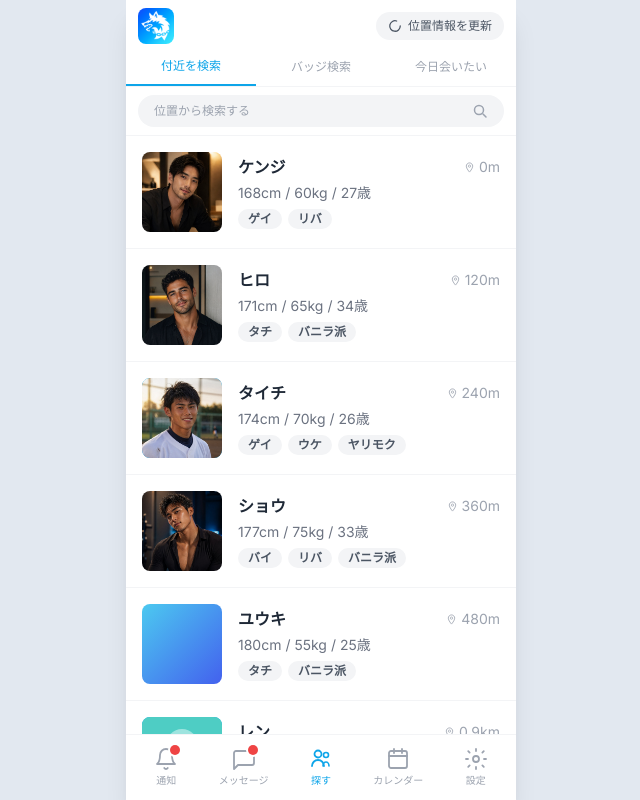
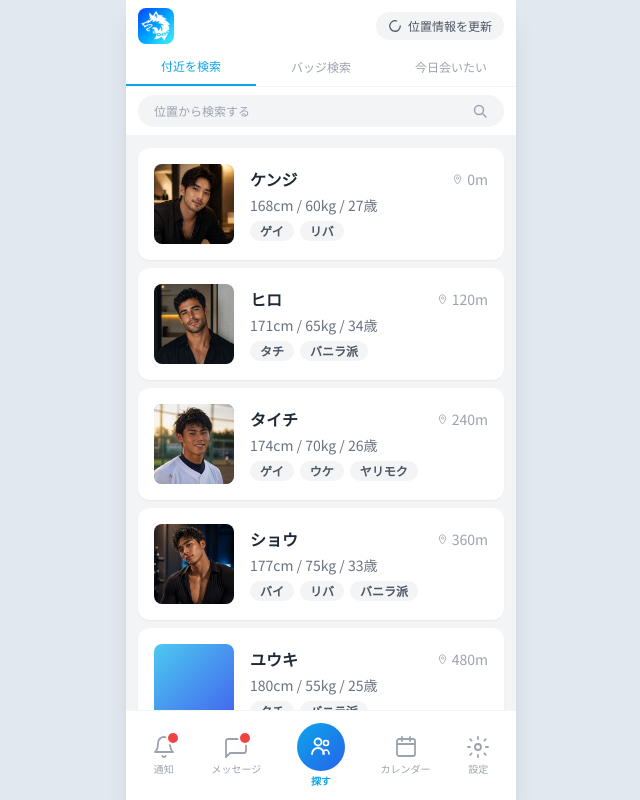
Before and after one commit to UNLEASH-hub/unleash-prototype, a Next.js app: page /users in a window 1280 px wide. Shown: the whole page, without its empty margins (319-959 px from the left). Built offline with nearby package versions, Linux system fonts and the light colour scheme.

Commit message:
Card-style list design with gray background across all screens

```diff
--- a/src/app/layout.tsx
+++ b/src/app/layout.tsx
@@ -1,8 +1,8 @@
 import type { Metadata, Viewport } from 'next'
-import { Inter } from 'next/font/google'
+import { Noto_Sans_JP } from 'next/font/google'
 import './globals.css'
 
-const inter = Inter({ subsets: ['latin'] })
+const notoSansJP = Noto_Sans_JP({ subsets: ['latin'], weight: ['400', '500', '700', '900'] })
 
 export const metadata: Metadata = {
   title: 'UNLEASH',
@@ -21,7 +21,7 @@ export default function RootLayout({
 }: Readonly<{ children: React.ReactNode }>) {
   return (
     <html lang="ja">
-      <body className={`${inter.className} antialiased`}>
+      <body className={`${notoSansJP.className} antialiased`}>
         {/* デスクトップでもスマホサイズ(390px)で中央固定 */}
         <div className="mx-auto min-h-screen w-full max-w-[390px] bg-white shadow-xl">
           {children}
--- a/src/components/layout/BottomNav.tsx
+++ b/src/components/layout/BottomNav.tsx
@@ -66,6 +66,7 @@ export function BottomNav() {
     <nav className="fixed bottom-0 left-1/2 z-50 flex w-full max-w-[390px] -translate-x-1/2 items-center justify-around border-t border-gray-100 bg-white px-2 pb-2 pt-2">
       {NAV_ITEMS.map(({ href, label, icon }) => {
         const active = pathname.startsWith(href)
+        const isSearch = href === '/users'
         return (
           <Link
             key={href}
@@ -73,6 +74,20 @@ export function BottomNav() {
             className="flex flex-col items-center gap-0.5 px-2 py-1"
           >
             <div className="relative">
+              {isSearch ? (
+                <div
+                  className="flex h-12 w-12 items-center justify-center rounded-full"
+                  style={{ background: 'linear-gradient(135deg, #0EA5E9, #2563EB)' }}
+                >
+                  <svg width="24" height="24" viewBox="0 0 24 24" fill="none">
+                    <circle cx="9" cy="7" r="3.5" stroke="white" strokeWidth="1.8" />
+                    <path d="M3 19c0-3.314 2.686-6 6-6s6 2.686 6 6" stroke="white" strokeWidth="1.8" strokeLinecap="round" />
+                    <circle cx="17" cy="8" r="2.5" stroke="white" strokeWidth="1.6" />
+                    <path d="M14 19c0-2.21 1.343-4 3-4s3 1.79 3 4" stroke="white" strokeWidth="1.6" strokeLinecap="round" />
+                  </svg>
+                </div>
+              ) : (
+                <>
                   {icon(active)}
                   {href === '/messages' && hasUnreadMessages && (
                     <span className="absolute -right-0.5 -top-0.5 h-2.5 w-2.5 rounded-full bg-red-500 ring-2 ring-white" />
@@ -80,8 +95,10 @@ export function BottomNav() {
                   {href === '/notifications' && hasUnreadNotifications && (
                     <span className="absolute -right-0.5 -top-0.5 h-2.5 w-2.5 rounded-full bg-red-500 ring-2 ring-white" />
                   )}
+                </>
+              )}
             </div>
-            <span className={`text-[10px] ${active ? 'text-sky-500' : 'text-gray-400'}`}>
+            <span className={`text-[10px] ${isSearch ? 'font-bold text-sky-500' : active ? 'text-sky-500' : 'text-gray-400'}`}>
               {label}
             </span>
           </Link>
--- a/src/components/messages/MessagesListView.tsx
+++ b/src/components/messages/MessagesListView.tsx
@@ -58,12 +58,12 @@ export function MessagesListView() {
       </header>
 
       {/* 会話リスト */}
-      <main className="flex-1 pb-16">
+      <main className="flex-1 space-y-2 bg-gray-100 p-3 pb-16">
         {allConvs.map(conv => (
           <Link
             key={conv.id}
             href={`/messages/${conv.id}`}
-            className="flex items-center gap-3 border-b border-gray-100 px-4 py-4 active:bg-gray-50"
+            className="flex items-center gap-3 rounded-xl bg-white px-4 py-4 shadow-sm active:opacity-90"
           >
             {/* アバター */}
             <div className="relative h-16 w-16 flex-shrink-0 overflow-hidden rounded-lg">
--- a/src/components/notifications/NotificationsView.tsx
+++ b/src/components/notifications/NotificationsView.tsx
@@ -142,9 +142,9 @@ function ActionNotificationItem({ notif, isVIP }: { notif: ActionNotif; isVIP: b
   return (
     <div
       onClick={handleClick}
-      className={`flex gap-3 px-4 py-4 ${
+      className={`flex gap-3 mx-3 mt-2 rounded-xl px-4 py-4 shadow-sm ${
         !notif.isRead ? 'bg-sky-50' : 'bg-white'
-      } border-b border-gray-100 ${isReview ? 'cursor-pointer active:bg-amber-50' : ''}`}
+      } ${isReview ? 'cursor-pointer active:opacity-90' : ''}`}
     >
       {/* 未読インジケーター */}
       <div className="flex w-2 flex-shrink-0 items-start pt-4">
@@ -208,7 +208,7 @@ function ActionNotificationItem({ notif, isVIP }: { notif: ActionNotif; isVIP: b
 
 function FootprintItem({ fp, direction }: { fp: Footprint; direction: '相手から' | '自分から' }) {
   return (
-    <div className="flex items-center gap-3 border-b border-gray-100 px-4 py-4">
+    <div className="flex items-center gap-3 mx-3 mt-2 rounded-xl bg-white px-4 py-4 shadow-sm">
       <div className="flex w-2 flex-shrink-0" />
       <Avatar gradient={fp.avatarGradient} />
       <div className="min-w-0 flex-1">
@@ -322,7 +322,7 @@ export function NotificationsView() {
       </header>
 
       {/* コンテンツ */}
-      <main className="flex-1 pb-16">
+      <main className="flex-1 bg-gray-100 pb-16">
         {activeTab === 'お気に入り' ? (
           <div>
             {FAVORITE_USERS.length === 0 ? (
@@ -334,7 +334,7 @@ export function NotificationsView() {
                 <button
                   key={user.id}
                   onClick={() => router.push(`/users/${user.id}`)}
-                  className="flex w-full items-center gap-3 border-b border-gray-100 px-4 py-4 active:bg-gray-50"
+                  className="flex w-full items-center gap-3 mx-3 mt-2 w-[calc(100%-1.5rem)] rounded-xl bg-white px-4 py-4 shadow-sm active:opacity-90"
                 >
                   <div
                     className="relative flex h-14 w-14 flex-shrink-0 items-center justify-center rounded-lg"
@@ -363,7 +363,7 @@ export function NotificationsView() {
           <div>
             {/* 会いたい受信（pending） */}
             {pendingRequests.map(req => (
-              <div key={req.id} className="flex gap-3 px-4 py-4 bg-red-50 border-b border-gray-100">
+              <div key={req.id} className="flex gap-3 mx-3 mt-2 rounded-xl bg-red-50 px-4 py-4 shadow-sm">
                 <div className="flex w-2 flex-shrink-0 items-start pt-4">
                   <div className="h-2 w-2 rounded-full bg-red-400" />
                 </div>
--- a/src/components/users/UserCard.tsx
+++ b/src/components/users/UserCard.tsx
@@ -35,7 +35,7 @@ type TodayRowProps = {
 
 export function TodayUserRow({ user, isWanted, onWantPress }: TodayRowProps) {
   return (
-    <div className="flex items-center gap-4 px-4 py-4">
+    <div className="flex items-center gap-4 rounded-xl bg-white px-4 py-4 shadow-sm">
       {/* アイコン */}
       <Link href={`/users/${user.id}`} className="flex-shrink-0">
         <div className="relative h-20 w-20 overflow-hidden rounded-lg"
@@ -116,7 +116,7 @@ export function NearbyUserRow({ user }: { user: DummyUser }) {
   const rowTags = [sexual, position, purpose].filter(Boolean) as string[]
 
   return (
-    <Link href={`/users/${user.id}`} className="flex items-center gap-4 px-4 py-4 active:bg-gray-50">
+    <Link href={`/users/${user.id}`} className="flex items-center gap-4 rounded-xl bg-white px-4 py-4 shadow-sm active:opacity-90">
       <div
         className="relative h-20 w-20 flex-shrink-0 overflow-hidden rounded-lg"
         style={user.isPremium ? { outline: '2px solid #0EA5E9', outlineOffset: '-2px' } : {}}
--- a/src/components/users/UsersClientWrapper.tsx
+++ b/src/components/users/UsersClientWrapper.tsx
@@ -209,7 +209,7 @@ export function UsersClientWrapper({ initialUsers }: { initialUsers: DummyUser[]
       {/* スクロールエリア */}
       <div
         ref={scrollRef}
-        className="flex-1 overflow-y-scroll pb-16"
+        className="flex-1 overflow-y-scroll pb-16 bg-gray-100"
         style={{ overscrollBehavior: 'none' }}
         onTouchStart={onTouchStart}
         onTouchEnd={onTouchEnd}
@@ -240,7 +240,7 @@ export function UsersClientWrapper({ initialUsers }: { initialUsers: DummyUser[]
             )}
           </div>
         ) : activeTab === '今日会いたい' ? (
-          <div className="divide-y divide-gray-100">
+          <div className="space-y-2 p-3">
             {visibleUsers.map(u => (
               <TodayUserRow
                 key={u.id}
@@ -251,7 +251,7 @@ export function UsersClientWrapper({ initialUsers }: { initialUsers: DummyUser[]
             ))}
           </div>
         ) : (
-          <div className="divide-y divide-gray-100">
+          <div className="space-y-2 p-3">
             {visibleUsers.map(u => (
               <NearbyUserRow key={u.id} user={u} />
             ))}
```
Lines whose indentation alone changed are shown as unchanged.
